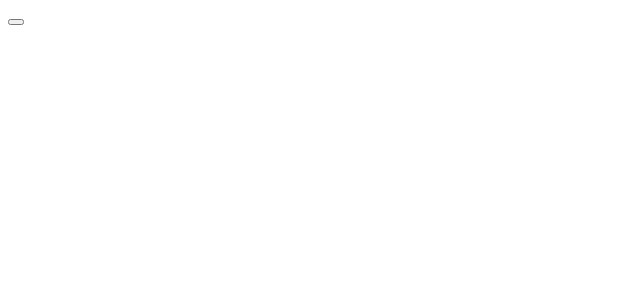
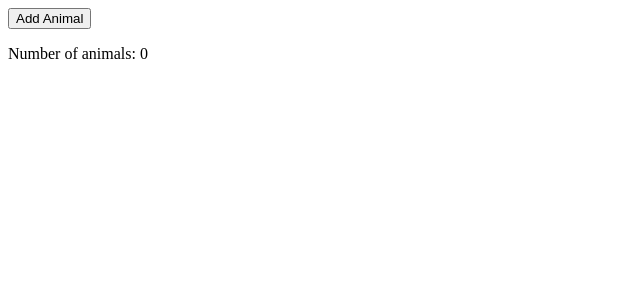
Before and after one commit to majd-hourani/clicky-pets, a React (Vite) app: page / in a window 1280 px wide. Shown: the top 300 px of the page, without its empty margins (0-640 px from the left). Built offline with nearby package versions, Linux system fonts and the light colour scheme.

Commit message:
Add animal counter using useState

```diff
--- a/src/App.jsx
+++ b/src/App.jsx
@@ -1,11 +1,17 @@
+import { useState } from "react";
+
 function App() {
+  const [count, setCount] = useState(0);
+
   function handleClick() {
     console.log("Button was clicked");
+    setCount(count + 1);
   }
 
   return (
     <div>
-      <button onClick={handleClick}></button>
+      <button onClick={handleClick}>Add Animal</button>
+      <p>Number of animals: {count}</p>
     </div>
   );
 }
```
